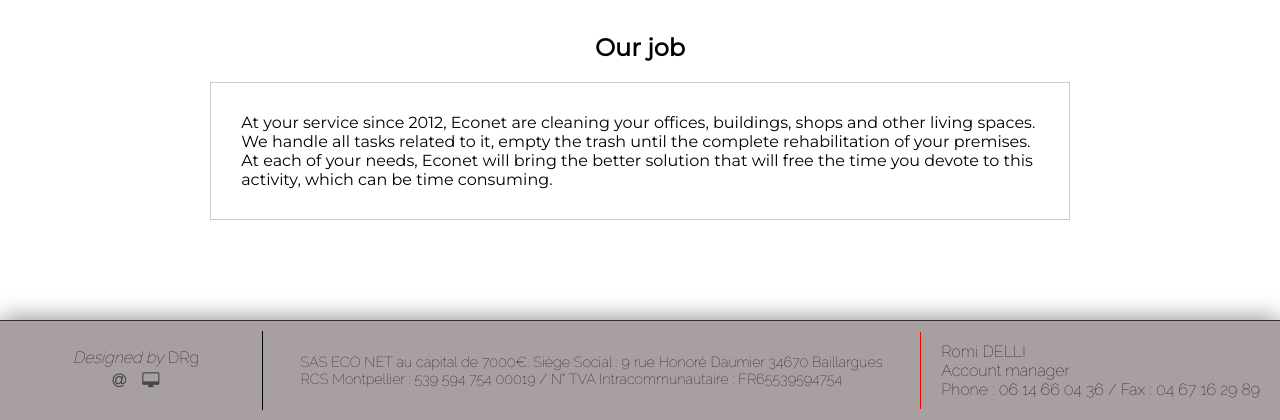
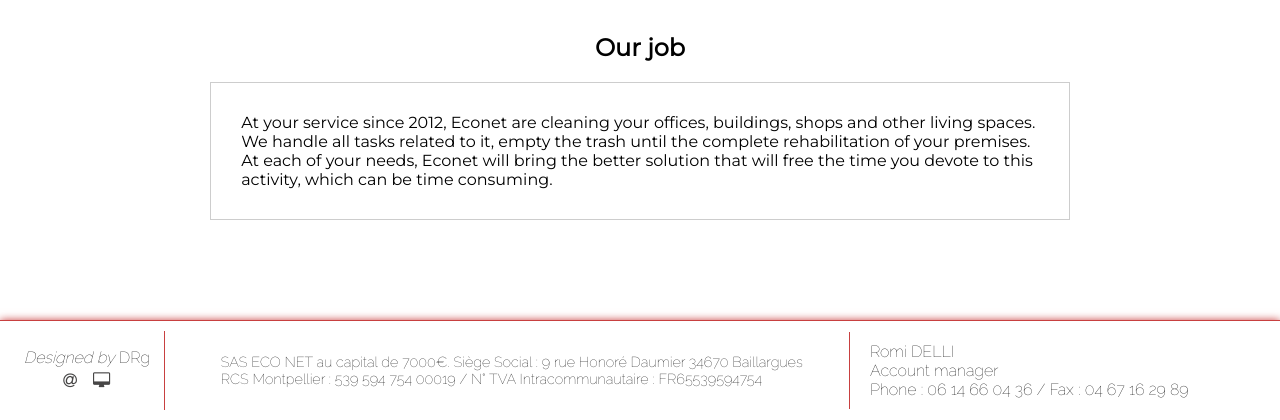
Before and after one commit to dirago/dirago.github.io, a PHP site: page /EcoNet/en/index.html in a window 1280 px wide. Shown: the part 779-1199 px from the top of the page. Run offline with PHP 8.4, Linux system fonts and the light colour scheme.

Commit message:
update econet

```diff
--- a/EcoNet/css/style.sass
+++ b/EcoNet/css/style.sass
@@ -193,18 +193,17 @@ main
 footer
     width: 100vw
     height: 100px
-    background-color: rgba(115, 103, 103, 0.62)
-    border-top: 1px solid #312d2d
-    box-shadow: 0px 0px 24px #828282
+    border-top: 1px solid $rouge
+    box-shadow: 0px 0px 8px $rouge
     margin-top: 50px
     display: flex
     flex-direction: row
     box-sizing: border-box
 
     div#signature
-        width: 20%
-        border-right: 1px solid #000
-        margin: 10px 0 10px 10px
+        width: 12vw
+        border-right: 1px solid $rouge
+        margin: 10px
         font-family: 'Raleway', sans-serif
         display: flex
         flex-direction: column
@@ -220,14 +219,12 @@ footer
 
             a, a:visited, a:active
                 text-decoration: none
+                cursor: pointer
                 color: #474646
                 margin: 0 8px 5px 8px
 
             a:hover
-                color: #FFF
-
-            a:nth-child(3):hover
-                color: #1a85bc
+                color: $rouge
 
     div#infos
         width: 80%
@@ -243,6 +240,6 @@ footer
             margin: auto
 
         p#contact
-            border-left: 1px solid red
+            border-left: 1px solid $rouge
             padding: 10px 10px 10px 20px
             margin: 10px
--- a/EcoNet/en/index.html
+++ b/EcoNet/en/index.html
@@ -2,6 +2,7 @@
 <html lang="en">
     <head>
         <meta charset="utf-8">
+        <meta name="viewport" content="width=device-width, initial-scale=1.0">
         <title>ECONET - Industrial cleaning company (Montpellier / France)</title>
         <link rel="stylesheet" type="text/css" href="../css/style.min.css" media="screen">
         <link rel="shortcut icon" href="../pix/favicon.ico" type="image/x-icon">
@@ -14,7 +15,7 @@
                 <a href="#">Quote request</a>
                 <div id="lang">
                     <div id="selected-lang"><img src="../pix/en.png" alt="english flag" />English</div>
-                    <a href="..">
+                    <a href="../index.html">
                         <div id="hidden-lang" style="display:none;" onmouseout="disappear(this)"><img src="../pix/fr.png" alt="drapeau français" />Français</div>
                     </a>
                 </div>
--- a/EcoNet/index.html
+++ b/EcoNet/index.html
@@ -2,6 +2,7 @@
 <html lang="fr">
     <head>
         <meta charset="utf-8">
+        <!-- <meta name="viewport" content="width=device-width, initial-scale=1.0"> -->
         <title>ECONET - Entreprise de nettoyage industriel (Montpellier / 34)</title>
         <link rel="stylesheet" type="text/css" href="css/style.min.css" media="screen">
         <link rel="shortcut icon" href="pix/favicon.ico" type="image/x-icon">
@@ -15,7 +16,7 @@
                 <a href="#">Demande de devis</a>
                 <div id="lang">
                     <div id="selected-lang"><img src="pix/fr.png" alt="drapeau français" />Français</div>
-                    <a href="en">
+                    <a href="en/index.html">
                         <div id="hidden-lang" style="display:none;" onmouseout="disappear(this)"><img src="pix/en.png" alt="english flag" />English</div>
                     </a>
                 </div>
```
Also changed, not shown: EcoNet/css/style.css (+8 -12 lines), EcoNet/css/style.min.css.
